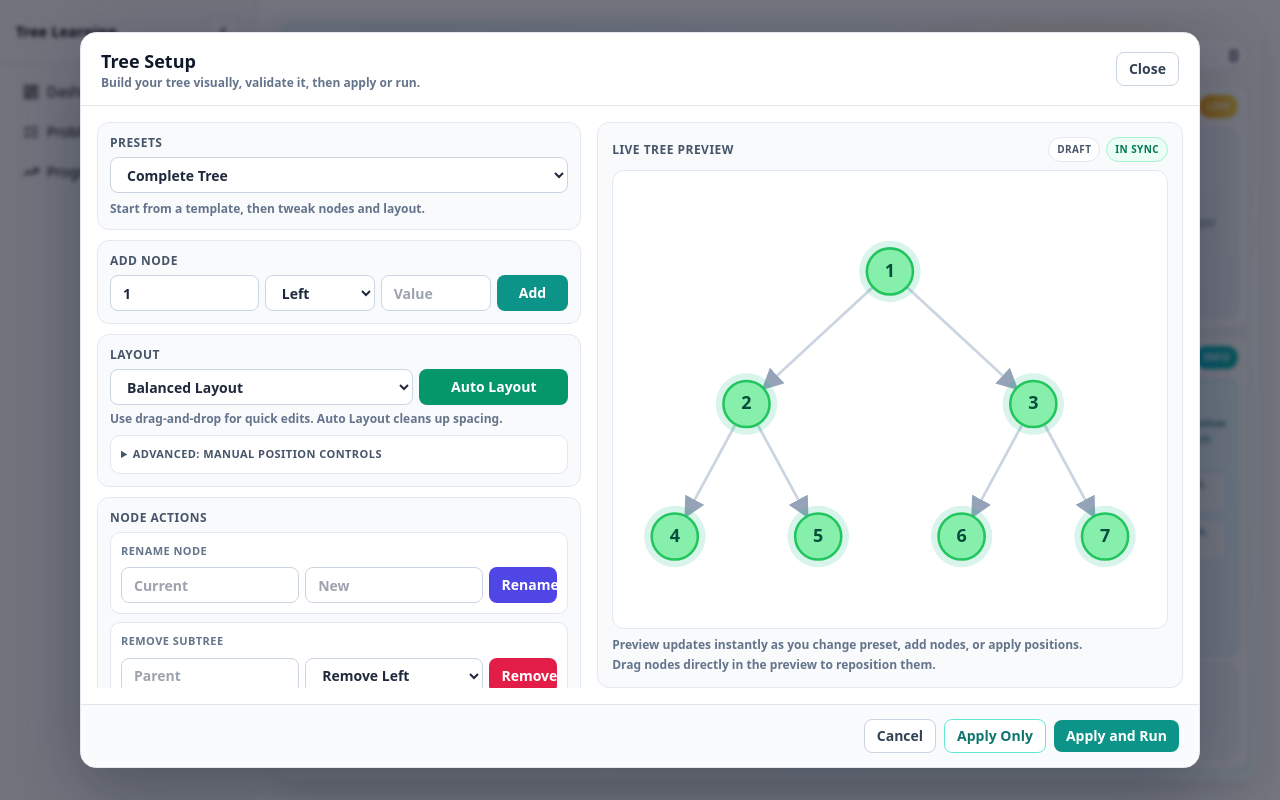
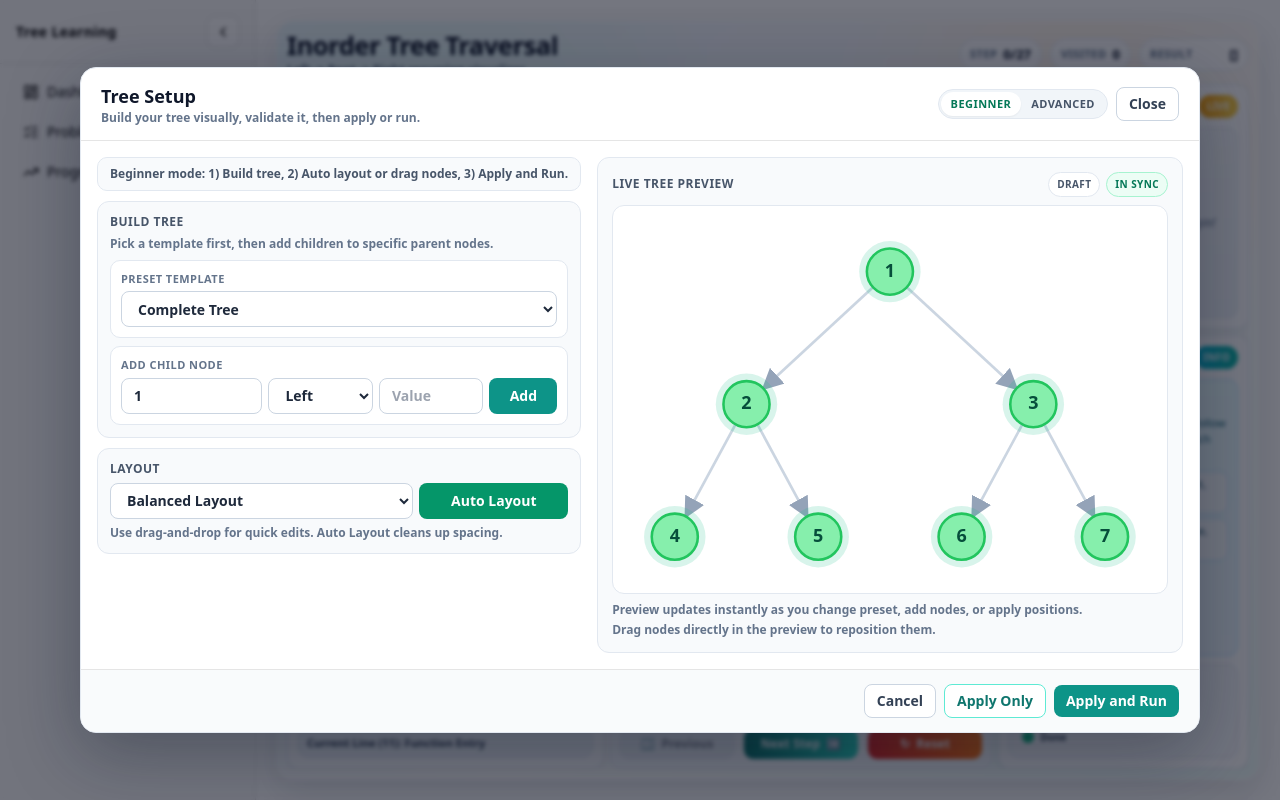
Before and after one commit to naveencreation/LeetCode-Learner, a Next.js app in the folder frontend/: page /problems/binary-tree/inorder-traversal in a window 1280 px wide. Both pictures are taken after a click on the button "SELECT TREE". Built offline with nearby package versions, Linux system fonts and the light colour scheme.

Commit message:
Tree setup phase 2 completed

```diff
--- a/frontend/src/features/inorder/components/TreePanel.tsx
+++ b/frontend/src/features/inorder/components/TreePanel.tsx
@@ -143,6 +143,64 @@ function getConnectorPoints(
   };
 }
 
+function fitPositionsToViewport(
+  positions: Record<number, NodePosition>,
+  nodeValues: number[],
+  viewWidth: number,
+  viewHeight: number,
+  nodeRadius: number,
+): Record<number, NodePosition> {
+  if (nodeValues.length === 0) {
+    return positions;
+  }
+
+  const points = nodeValues
+    .map((value) => ({ value, point: positions[value] }))
+    .filter((entry): entry is { value: number; point: NodePosition } => Boolean(entry.point));
+
+  if (points.length === 0) {
+    return positions;
+  }
+
+  let minX = Infinity;
+  let maxX = -Infinity;
+  let minY = Infinity;
+  let maxY = -Infinity;
+
+  points.forEach(({ point }) => {
+    minX = Math.min(minX, point.x);
+    maxX = Math.max(maxX, point.x);
+    minY = Math.min(minY, point.y);
+    maxY = Math.max(maxY, point.y);
+  });
+
+  const boundsWidth = Math.max(1, maxX - minX);
+  const boundsHeight = Math.max(1, maxY - minY);
+  const safePadding = nodeRadius + 8;
+  const availableWidth = Math.max(1, viewWidth - safePadding * 2);
+  const availableHeight = Math.max(1, viewHeight - safePadding * 2);
+
+  const scale = Math.min(availableWidth / boundsWidth, availableHeight / boundsHeight, 1);
+
+  const scaledWidth = boundsWidth * scale;
+  const scaledHeight = boundsHeight * scale;
+  const offsetX = (viewWidth - scaledWidth) / 2;
+  const offsetY = (viewHeight - scaledHeight) / 2;
+
+  const fitted: Record<number, NodePosition> = {};
+  points.forEach(({ value, point }) => {
+    fitted[value] = {
+      x: offsetX + (point.x - minX) * scale,
+      y: offsetY + (point.y - minY) * scale,
+    };
+  });
+
+  return {
+    ...positions,
+    ...fitted,
+  };
+}
+
 export function TreePanel({
   root,
   currentOperation,
@@ -152,15 +210,28 @@ export function TreePanel({
   customNodePositions,
   onOpenTreeSetup,
 }: TreePanelProps) {
+  const viewWidth = 380;
+  const viewHeight = 240;
+  const nodeRadius = 20;
+
   const nodes: Array<{ value: number; depth: number }> = [];
   const edges: Array<[number, number]> = [];
   collectNodesAndEdges(root, 0, nodes, edges);
 
   const autoPositions = buildAutoPositions(root);
-  const positions: Record<number, NodePosition> = {
+  const mergedPositions: Record<number, NodePosition> = {
     ...autoPositions,
     ...customNodePositions,
   };
+
+  const nodeValues = nodes.map((node) => node.value);
+  const positions = fitPositionsToViewport(
+    mergedPositions,
+    nodeValues,
+    viewWidth,
+    viewHeight,
+    nodeRadius,
+  );
 
   const sourceNode = activeStep?.node?.val;
   const direction = activeStep ? childByOperation[activeStep.type] : null;
@@ -197,7 +268,7 @@ export function TreePanel({
       </div>
 
       <div className="overflow-hidden rounded-[10px] border border-slate-200 bg-gradient-to-b from-[#fcfffe] to-[#f6f8fb] p-2">
-        <svg viewBox="0 0 380 240" className="h-full w-full">
+        <svg viewBox={`0 0 ${viewWidth} ${viewHeight}`} className="h-full w-full">
           <defs>
             <marker
               id="tree-arrow"
--- a/frontend/src/features/inorder/components/TreeSetupModal.tsx
+++ b/frontend/src/features/inorder/components/TreeSetupModal.tsx
@@ -313,6 +313,8 @@ export function TreeSetupModal({
   const [removeParentValue, setRemoveParentValue] = useState("");
   const [removeSide, setRemoveSide] = useState<"left" | "right">("left");
   const [layoutStyle, setLayoutStyle] = useState<LayoutStyle>("balanced");
+  const [setupMode, setSetupMode] = useState<"beginner" | "advanced">("beginner");
+  const isBeginnerMode = setupMode === "beginner";
 
   const previewEdges: Array<[number, number]> = [];
   collectNodesAndEdges(draftRoot, 0, [], previewEdges);
@@ -686,6 +688,31 @@ export function TreeSetupModal({
               Build your tree visually, validate it, then apply or run.
             </p>
           </div>
+          <div className="flex items-center gap-2">
+            <div className="inline-flex items-center rounded-full border border-slate-200 bg-slate-100 p-0.5">
+              <button
+                type="button"
+                onClick={() => setSetupMode("beginner")}
+                className={`rounded-full px-2.5 py-1 text-[11px] font-extrabold uppercase tracking-[0.04em] transition ${
+                  setupMode === "beginner"
+                    ? "bg-white text-emerald-700 shadow-sm"
+                    : "text-slate-600 hover:text-slate-800"
+                }`}
+              >
+                Beginner
+              </button>
+              <button
+                type="button"
+                onClick={() => setSetupMode("advanced")}
+                className={`rounded-full px-2.5 py-1 text-[11px] font-extrabold uppercase tracking-[0.04em] transition ${
+                  setupMode === "advanced"
+                    ? "bg-white text-emerald-700 shadow-sm"
+                    : "text-slate-600 hover:text-slate-800"
+                }`}
+              >
+                Advanced
+              </button>
+            </div>
             <button
               type="button"
               onClick={handleRequestClose}
@@ -694,13 +721,28 @@ export function TreeSetupModal({
               Close
             </button>
           </div>
+        </div>
 
         <div className="grid flex-1 min-h-0 items-stretch gap-3 overflow-hidden p-4 lg:grid-cols-[minmax(410px,1fr)_minmax(470px,1.2fr)]">
           <div className="ui-scrollbar grid min-h-0 content-start gap-2.5 overflow-y-auto pb-3 pr-1">
+            <p className="rounded-lg border border-slate-200 bg-slate-50 px-3 py-2 text-xs font-semibold text-slate-600">
+              {isBeginnerMode
+                ? "Beginner mode: 1) Build tree, 2) Auto layout or drag nodes, 3) Apply and Run."
+                : "Advanced mode: includes manual coordinates, rename, and subtree removal tools."}
+            </p>
+
             <section className="rounded-xl border border-slate-200 bg-slate-50 p-3">
               <h4 className="mb-1.5 text-xs font-extrabold uppercase tracking-[0.04em] text-slate-600">
-                Presets
+                Build Tree
               </h4>
+              <p className="mb-2 text-xs font-semibold text-slate-500">
+                Pick a template first, then add children to specific parent nodes.
+              </p>
+
+              <div className="rounded-lg border border-slate-200 bg-white p-2.5">
+                <p className="mb-1 text-[11px] font-bold uppercase tracking-[0.04em] text-slate-500">
+                  Preset Template
+                </p>
                 <select
                   value={draftPreset}
                   onChange={(event) => handlePresetChange(event.target.value as TreePresetKey)}
@@ -712,15 +754,12 @@ export function TreeSetupModal({
                     </option>
                   ))}
                 </select>
-              <p className="mt-2 text-xs font-semibold text-slate-500">
-                Start from a template, then tweak nodes and layout.
+              </div>
+
+              <div className="mt-2 rounded-lg border border-slate-200 bg-white p-2.5">
+                <p className="mb-1 text-[11px] font-bold uppercase tracking-[0.04em] text-slate-500">
+                  Add Child Node
                 </p>
-            </section>
-
-            <section className="rounded-xl border border-slate-200 bg-slate-50 p-3">
-              <h4 className="mb-1.5 text-xs font-extrabold uppercase tracking-[0.04em] text-slate-600">
-                Add Node
-              </h4>
               <div className="grid grid-cols-12 gap-1.5">
                 <input
                   value={parentValue}
@@ -750,6 +789,7 @@ export function TreeSetupModal({
                   Add
                 </button>
               </div>
+              </div>
             </section>
 
             <section className="rounded-xl border border-slate-200 bg-slate-50 p-3">
@@ -777,6 +817,7 @@ export function TreeSetupModal({
                 Use drag-and-drop for quick edits. Auto Layout cleans up spacing.
               </p>
 
+              {setupMode === "advanced" ? (
                 <details className="mt-2 rounded-lg border border-slate-200 bg-white p-2.5">
                   <summary className="cursor-pointer text-[11px] font-bold uppercase tracking-[0.04em] text-slate-600">
                     Advanced: Manual Position Controls
@@ -816,33 +857,36 @@ export function TreeSetupModal({
                     </button>
                   </div>
                 </details>
+              ) : null}
             </section>
 
-            <section className="rounded-xl border border-slate-200 bg-slate-50 p-3">
-              <h4 className="mb-1.5 text-xs font-extrabold uppercase tracking-[0.04em] text-slate-600">
-                Node Actions
-              </h4>
-              <div className="grid gap-2 rounded-lg border border-slate-200 bg-white p-2.5">
+            {setupMode === "advanced" ? (
+              <details className="rounded-xl border border-slate-200 bg-slate-50 p-3">
+                <summary className="cursor-pointer text-xs font-extrabold uppercase tracking-[0.04em] text-slate-600">
+                  Node Actions (Advanced)
+                </summary>
+
+                <div className="mt-2 grid gap-2 rounded-lg border border-slate-200 bg-white p-2.5">
                   <p className="text-[11px] font-bold uppercase tracking-[0.04em] text-slate-500">
                     Rename Node
                   </p>
-                <div className="grid grid-cols-12 gap-1.5">
+                  <div className="grid grid-cols-12 gap-2">
                     <input
                       value={editFromValue}
                       onChange={(event) => setEditFromValue(event.target.value)}
                       placeholder="Current"
-                    className="col-span-5 h-9 rounded-md border border-slate-300 bg-white px-3 text-sm font-semibold text-slate-800 outline-none transition focus:border-indigo-500"
+                      className="col-span-12 h-9 rounded-md border border-slate-300 bg-white px-3 text-sm font-semibold text-slate-800 outline-none transition focus:border-indigo-500 sm:col-span-4"
                     />
                     <input
                       value={editToValue}
                       onChange={(event) => setEditToValue(event.target.value)}
                       placeholder="New"
-                    className="col-span-5 h-9 rounded-md border border-slate-300 bg-white px-3 text-sm font-semibold text-slate-800 outline-none transition focus:border-indigo-500"
+                      className="col-span-12 h-9 rounded-md border border-slate-300 bg-white px-3 text-sm font-semibold text-slate-800 outline-none transition focus:border-indigo-500 sm:col-span-4"
                     />
                     <button
                       type="button"
                       onClick={handleRenameNode}
-                    className="col-span-2 h-9 rounded-md bg-indigo-600 px-3 text-sm font-extrabold text-white transition hover:bg-indigo-700"
+                      className="col-span-12 h-9 rounded-md bg-indigo-600 px-3 text-sm font-extrabold text-white transition hover:bg-indigo-700 sm:col-span-4"
                     >
                       Rename
                     </button>
@@ -853,17 +897,17 @@ export function TreeSetupModal({
                   <p className="text-[11px] font-bold uppercase tracking-[0.04em] text-slate-500">
                     Remove Subtree
                   </p>
-                <div className="grid grid-cols-12 gap-1.5">
+                  <div className="grid grid-cols-12 gap-2">
                     <input
                       value={removeParentValue}
                       onChange={(event) => setRemoveParentValue(event.target.value)}
                       placeholder="Parent"
-                    className="col-span-5 h-9 rounded-md border border-slate-300 bg-white px-3 text-sm font-semibold text-slate-800 outline-none transition focus:border-rose-500"
+                      className="col-span-12 h-9 rounded-md border border-slate-300 bg-white px-3 text-sm font-semibold text-slate-800 outline-none transition focus:border-rose-500 sm:col-span-4"
                     />
                     <select
                       value={removeSide}
                       onChange={(event) => setRemoveSide(event.target.value as "left" | "right")}
-                    className="col-span-5 h-9 rounded-md border border-slate-300 bg-white px-3 text-sm font-semibold text-slate-800 outline-none transition focus:border-rose-500"
+                      className="col-span-12 h-9 rounded-md border border-slate-300 bg-white px-3 text-sm font-semibold text-slate-800 outline-none transition focus:border-rose-500 sm:col-span-4"
                     >
                       <option value="left">Remove Left</option>
                       <option value="right">Remove Right</option>
@@ -871,13 +915,14 @@ export function TreeSetupModal({
                     <button
                       type="button"
                       onClick={handleRemoveSubtree}
-                    className="col-span-2 h-9 rounded-md bg-rose-600 px-3 text-sm font-extrabold text-white transition hover:bg-rose-700"
+                      className="col-span-12 h-9 rounded-md bg-rose-600 px-3 text-sm font-extrabold text-white transition hover:bg-rose-700 sm:col-span-4"
                     >
                       Remove
                     </button>
                   </div>
                 </div>
-            </section>
+              </details>
+            ) : null}
 
             {error ? (
               <p className="rounded-md border border-rose-200 bg-rose-50 px-3 py-2 text-sm font-semibold text-rose-700">
```
Lines whose indentation alone changed are shown as unchanged.
